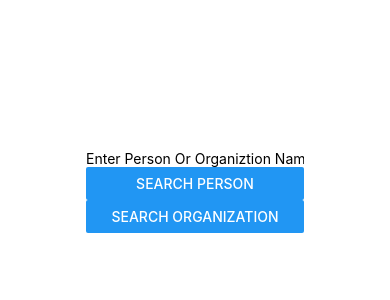
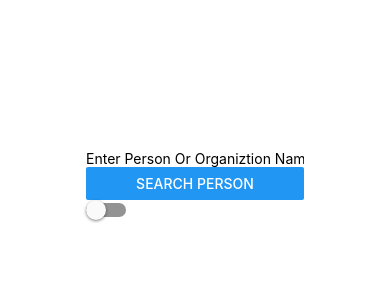
Before and after one commit to alexkhazzam/react-native, a React Native app: screen / in a window 390 px wide. Shown: the top 300 px of the page. Built offline with nearby package versions, Linux system fonts and the light colour scheme.

Commit message:
filtering http requests as organizations or people

```diff
--- a/App.js
+++ b/App.js
@@ -9,6 +9,7 @@ import {
   Text,
   Modal,
   Image,
+  Switch,
   TouchableHighlight,
 } from 'react-native';
 
@@ -17,6 +18,7 @@ import LoadingSpinner from './components/LoadingSpinner';
 export default function App() {
   const [requestHasError, setRequestHasError] = useState(false);
   const [showLoadingSpinner, setShowLoadingSpinner] = useState(false);
+  const [organizationWasSearched, setOrganizationWasSearched] = useState(false);
   const [isRequestDataDisplayed, setIsRequestDataDisplayed] = useState(false);
   const [showAllPersonInfo, setShowAllPersonInfo] = useState(false);
   const [searchTextPlaceholder, setSearchTextPlaceholder] = useState(undefined);
@@ -46,13 +48,14 @@ export default function App() {
     };
   };
 
-  const requestHandler = async (organizationSearched) => {
+  const requestHandler = () => {
+    setRequestData([]);
     setShowLoadingSpinner(!showLoadingSpinner);
-    setRequestData([]);
+    setShowAllPersonInfo(false);
 
     let url = 'https://npiregistry.cms.hhs.gov/api/';
 
-    if (organizationSearched) {
+    if (organizationWasSearched) {
       url += `?organization_name=${SEARCHTEXT}&city=&lim
       it=${20}&version=${2.1}`;
     } else {
@@ -61,27 +64,24 @@ export default function App() {
       }&city=&lim
         it=${20}&version=${2.1}`;
     }
-    const result = await fetch(url).catch((e) => {
-      errorHandler(e);
+
+    fetch(url)
+      .then((result) => {
+        result.json().then((resultData) => {
+          requestDataHandler(resultData);
         });
-
-    const resultData = await result.json().catch((e) => {
-      errorHandler(e);
+      })
+      .catch((e) => {
+        return errorHandler(e);
       });
-
-    console.log(url);
-    console.log(resultData);
-
-    if (!requestHasError) {
-      requestDataHandler(resultData);
-    }
   };
 
   const requestDataHandler = (data) => {
-    const res = data.results;
-    for (let i = 0; i < res.length; i++) {
-      for (let k = 0; k < res[i].addresses.length; k++) {
-        const p = res[i].addresses[k];
+    if (organizationWasSearched) {
+      console.log('ORGANIZATION NOT SEARCHED');
+      for (let i = 0; i < data.results.length; i++) {
+        for (let k = 0; k < data.results[i].addresses.length; k++) {
+          const p = data.results[i].addresses[k];
 
           const briefPersonSummary = {
             ['First Name']: inputNameHandler().firstName,
@@ -105,7 +105,32 @@ export default function App() {
           ]);
         }
       }
+    } else {
+      console.log('ORGANIZATION SEARCHED');
+      for (const obj in data.results) {
+        const org = data.results[obj].basic;
 
+        const briefOrgSummary = {
+          authorized_official_first_name: org.authorized_official_first_name,
+          authorized_official_last_name: org.authorized_official_last_name,
+          organization_name: org.organization_name,
+        };
+
+        delete org.authorized_official_first_name;
+        delete org.authorized_official_last_name;
+        delete org.organization_name;
+
+        setRequestData((data) => [
+          ...data,
+          {
+            key: Math.random().toString(),
+            orgSummary: org,
+            briefOrgSummary: briefOrgSummary,
+          },
+        ]);
+      }
+    }
+    console.log(requestData);
     const enteredName = SEARCHTEXT;
 
     setSearchTextHelper(undefined);
@@ -115,6 +140,7 @@ export default function App() {
   };
 
   const closeModal = (bool) => {
+    setOrganizationWasSearched(false);
     setIsRequestDataDisplayed(bool);
   };
 
@@ -124,8 +150,10 @@ export default function App() {
 
   const showPersonInfoHandler = (e) => {
     setShowAllPersonInfo(!showAllPersonInfo);
-    console.log(showAllPersonInfo);
-    e.stopPropgation();
+  };
+
+  const dataSearchedHandler = (data) => {
+    setOrganizationWasSearched(!organizationWasSearched);
   };
 
   return (
@@ -138,13 +166,15 @@ export default function App() {
           value={isRequestDataDisplayed ? '' : null}
         ></TextInput>
         <TouchableOpacity>
-          <Button title="Search Person" onPress={() => requestHandler(false)} />
+          <Button title="Search Person" onPress={() => requestHandler()} />
         </TouchableOpacity>
         <TouchableOpacity>
-          <Button
-            title="Search Organization"
-            onPress={() => requestHandler(true)}
-          />
+          <View>
+            <Switch
+              value={organizationWasSearched}
+              onValueChange={dataSearchedHandler}
+            ></Switch>
+          </View>
         </TouchableOpacity>
       </View>
       {requestHasError ? (
@@ -176,7 +206,7 @@ export default function App() {
           ) : null}
         </View>
         <View style={styles.resultWrapper}>
-          <FlatList
+          {/* <FlatList
             data={requestData}
             keyExtractor={(personObj) => personObj.key}
             renderItem={(data) => (
@@ -210,7 +240,7 @@ export default function App() {
                 />
               </View>
             )}
-          />
+          /> */}
         </View>
       </Modal>
     </View>
```
Lines whose indentation alone changed are shown as unchanged.
